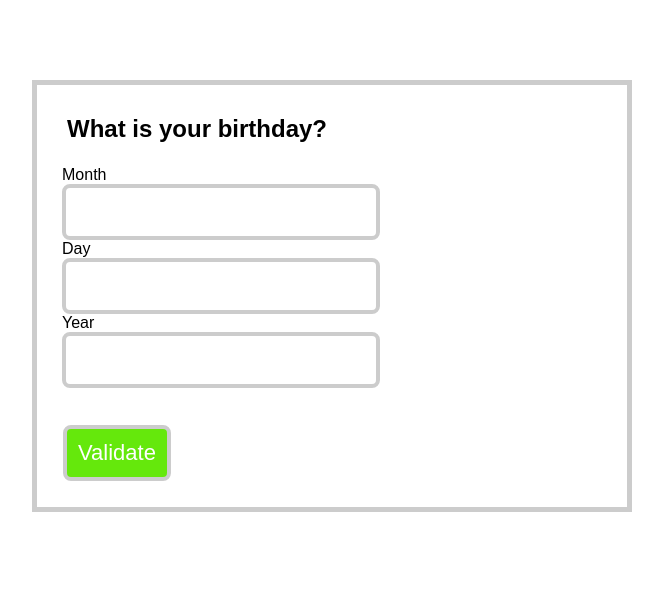
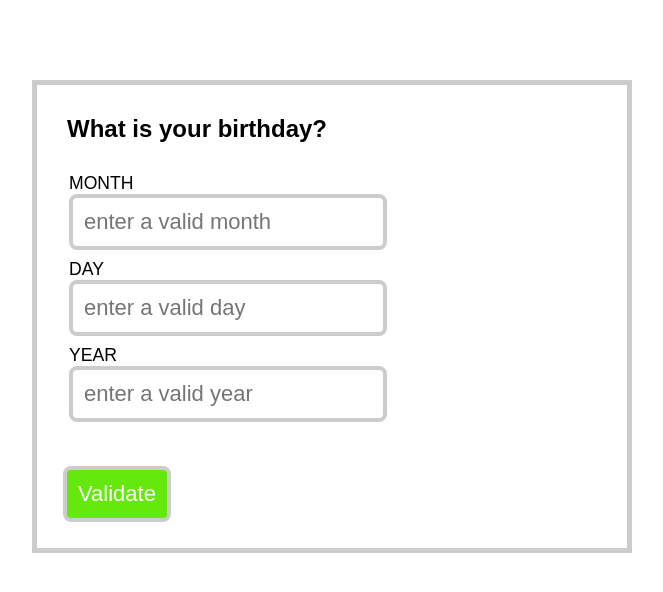
Before and after one commit to jreiher2003/Web-Development-with-Flask, a Flask app: page /birthday in a window 1280 px wide. Shown: the top 592 px of the page, without its empty margins (308-971 px from the left). Run offline with Flask 2, Linux system fonts and the light colour scheme.

Commit message:
finishing css touches

```diff
--- a/lesson 1 - How the web works/helloworld/templates/birthday.html
+++ b/lesson 1 - How the web works/helloworld/templates/birthday.html
@@ -13,26 +13,29 @@
 		<div class="col-6 middle">
 
 	<h2>What is your birthday?</h2>
-<form action="/birthday" method="POST">
-	<br>
-	<label>Month</label>
-	<input type="text" name="month" value="{{ month }}">
-	<label>Day</label>
-	<input type="text" name="day" value="{{ day }}">
-	<label>Year</label>
-	<input type="text" name="year" value="{{ year }}">
-	<br>
-	<br>
-	<input type="submit" value="Validate">
-</form>
+
 {% with messages = get_flashed_messages() %}
 	{% if messages %}
 	<ul class="Flashes">
 		{% for message in messages %}
 		<li>{{ message }}</li>
+	</ul>
 		{% endfor %}
 	{% endif %}
 {% endwith %}
+
+<form action="/birthday" method="POST">
+	<br>
+	<p>Month
+	<input type="text" name="month" value="{{ month }}" placeholder="enter a valid month"></p>
+	<p>Day
+	<input type="text" name="day" value="{{ day }}" placeholder="enter a valid day"></p>
+	<p>Year
+	<input type="text" name="year" value="{{ year }}" placeholder="enter a valid year"></p>
+	<br>
+	<br>
+	<input type="submit" value="Validate">
+</form>
 		</div>
 		<div class="col-3"></div>
 	</div>
```
